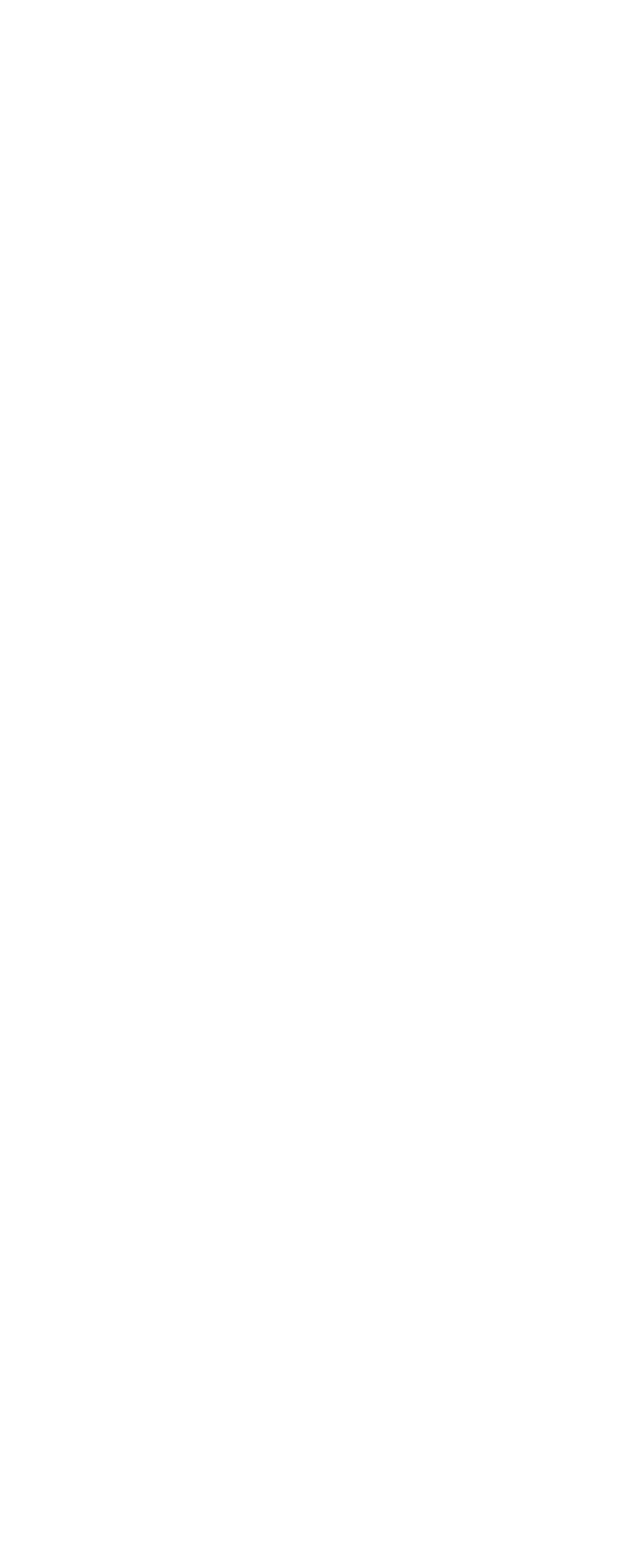
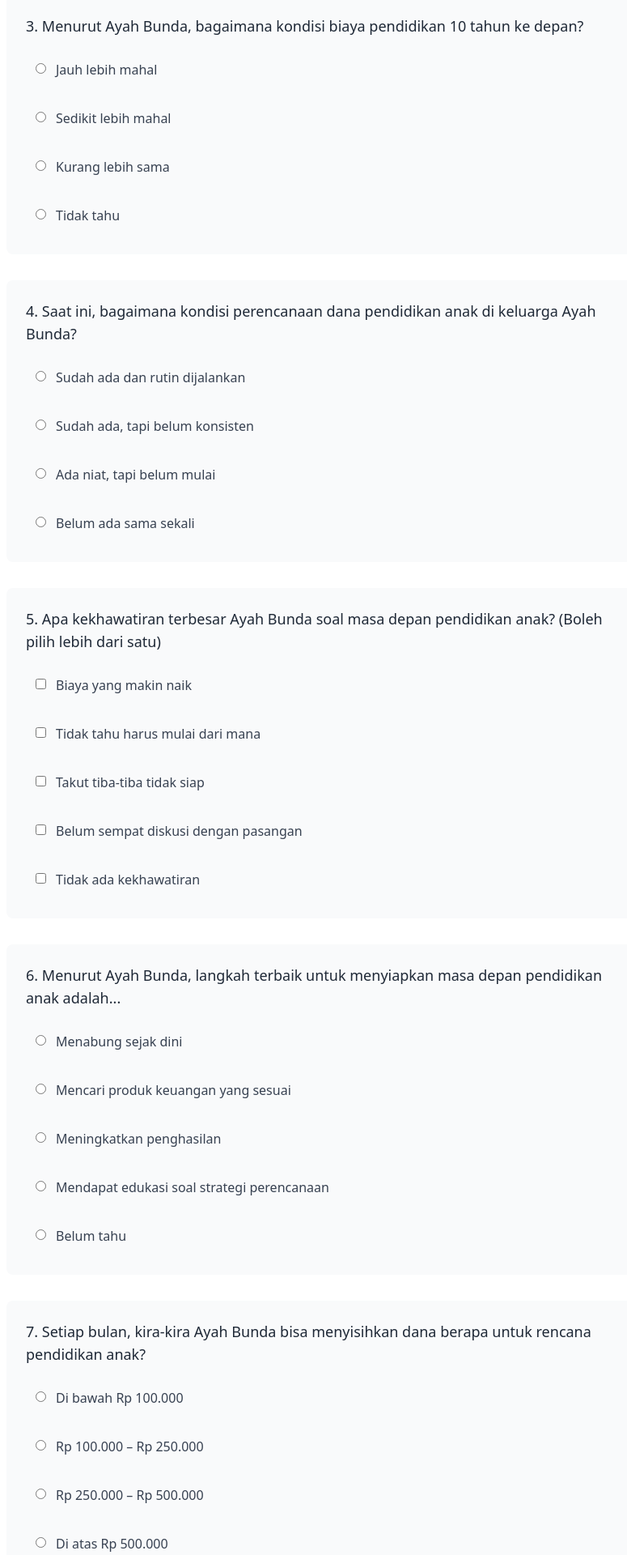
Before and after one commit to aprilian-wi/rencana-pendidikan, a React (Create React App) app in the folder client/: page / in a window 1280 px wide. Shown: the part 1480-3400 px from the top of the page at 81% size, without its empty margins (232-1007 px from the left). Before the commit the page ends 1318 px from the top, so only its background shows below. Built offline with nearby package versions, Linux system fonts and the light colour scheme.

Commit message:
Restore all survey questions with improved design

```diff
--- a/client/src/pages/SurveyForm.js
+++ b/client/src/pages/SurveyForm.js
@@ -7,7 +7,115 @@
     options: ['Pendidikan', 'Karier', 'Biaya', 'Kebahagiaan', 'Ketenangan hati'],
     multiple: false,
   },
-  // ... rest of the questions array remains the same
+  {
+    number: 2,
+    text: 'Ayah Bunda sudah pernah membayangkan anak nanti akan kuliah di mana atau jadi apa?',
+    options: [
+      'Sudah, cukup jelas',
+      'Sering terbayang, tapi belum spesifik',
+      'Belum kepikiran sama sekali'
+    ],
+    multiple: false,
+  },
+  {
+    number: 3,
+    text: 'Menurut Ayah Bunda, bagaimana kondisi biaya pendidikan 10 tahun ke depan?',
+    options: [
+      'Jauh lebih mahal',
+      'Sedikit lebih mahal',
+      'Kurang lebih sama',
+      'Tidak tahu'
+    ],
+    multiple: false,
+  },
+  {
+    number: 4,
+    text: 'Saat ini, bagaimana kondisi perencanaan dana pendidikan anak di keluarga Ayah Bunda?',
+    options: [
+      'Sudah ada dan rutin dijalankan',
+      'Sudah ada, tapi belum konsisten',
+      'Ada niat, tapi belum mulai',
+      'Belum ada sama sekali'
+    ],
+    multiple: false,
+  },
+  {
+    number: 5,
+    text: 'Apa kekhawatiran terbesar Ayah Bunda soal masa depan pendidikan anak? (Boleh pilih lebih dari satu)',
+    options: [
+      'Biaya yang makin naik',
+      'Tidak tahu harus mulai dari mana',
+      'Takut tiba-tiba tidak siap',
+      'Belum sempat diskusi dengan pasangan',
+      'Tidak ada kekhawatiran'
+    ],
+    multiple: true,
+  },
+  {
+    number: 6,
+    text: 'Menurut Ayah Bunda, langkah terbaik untuk menyiapkan masa depan pendidikan anak adalah...',
+    options: [
+      'Menabung sejak dini',
+      'Mencari produk keuangan yang sesuai',
+      'Meningkatkan penghasilan',
+      'Mendapat edukasi soal strategi perencanaan',
+      'Belum tahu'
+    ],
+    multiple: false,
+  },
+  {
+    number: 7,
+    text: 'Setiap bulan, kira-kira Ayah Bunda bisa menyisihkan dana berapa untuk rencana pendidikan anak?',
+    options: [
+      'Di bawah Rp 100.000',
+      'Rp 100.000 – Rp 250.000',
+      'Rp 250.000 – Rp 500.000',
+      'Di atas Rp 500.000',
+      'Belum tahu / belum bisa menyisihkan'
+    ],
+    multiple: false,
+  },
+  {
+    number: 8,
+    text: 'Jika ada solusi syariah yang bisa bantu Ayah Bunda menyiapkan biaya pendidikan anak secara bertahap dan aman, apakah tertarik untuk tahu lebih lanjut?',
+    options: [
+      'Iya, sangat tertarik',
+      'Tertarik, tapi ingin pelajari dulu',
+      'Tidak tertarik dulu'
+    ],
+    multiple: false,
+  },
+  {
+    number: 9,
+    text: 'Menurut Ayah Bunda, berapa lama idealnya dana pendidikan anak perlu disiapkan sejak sekarang?',
+    options: [
+      'Mulai sekarang, selagi anak masih SD',
+      'Nanti saja saat anak masuk SMP/SMA',
+      'Tidak yakin / Belum tau'
+    ],
+    multiple: false,
+  },
+  {
+    number: 10,
+    text: 'Apakah Ayah Bunda pernah tahu atau pernah punya asuransi pendidikan sebelumnya?',
+    options: [
+      'Pernah punya, sekarang masih aktif',
+      'Pernah punya, tapi sudah tidak lanjut',
+      'Belum pernah sama sekali',
+      'Tahu tentang asuransi pendidikan, tapi belum minat'
+    ],
+    multiple: false,
+  },
+  {
+    number: 11,
+    text: 'Jika setelah ini ada materi tambahan atau penjelasan langsung dari saya seputar solusi persiapan pendidikan anak secara syariah, Ayah Bunda lebih nyaman:',
+    options: [
+      'Diskusi santai dulu via chat',
+      'Langsung ketemu dan konsultasi',
+      'Tidak perlu, terima kasih'
+    ],
+    multiple: false,
+  }
 ];
 
 const SurveyForm = () => {
```
